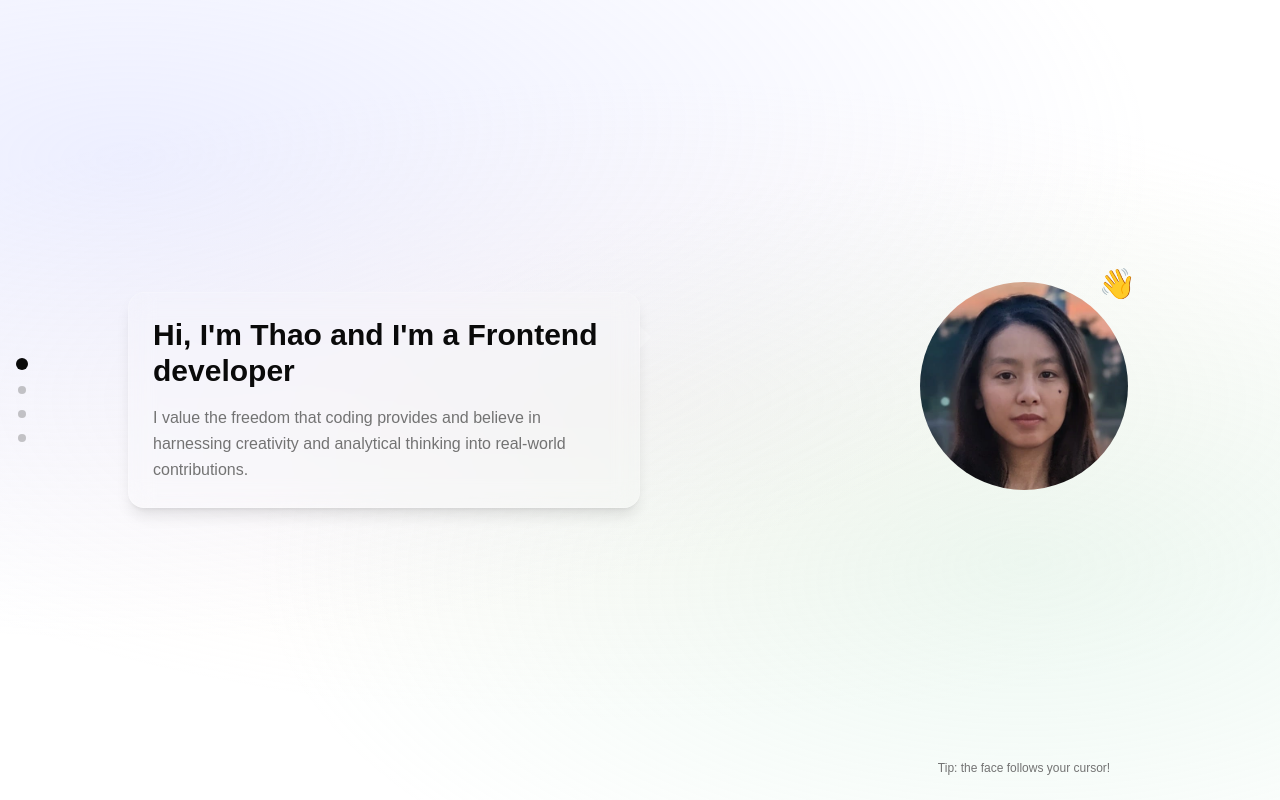
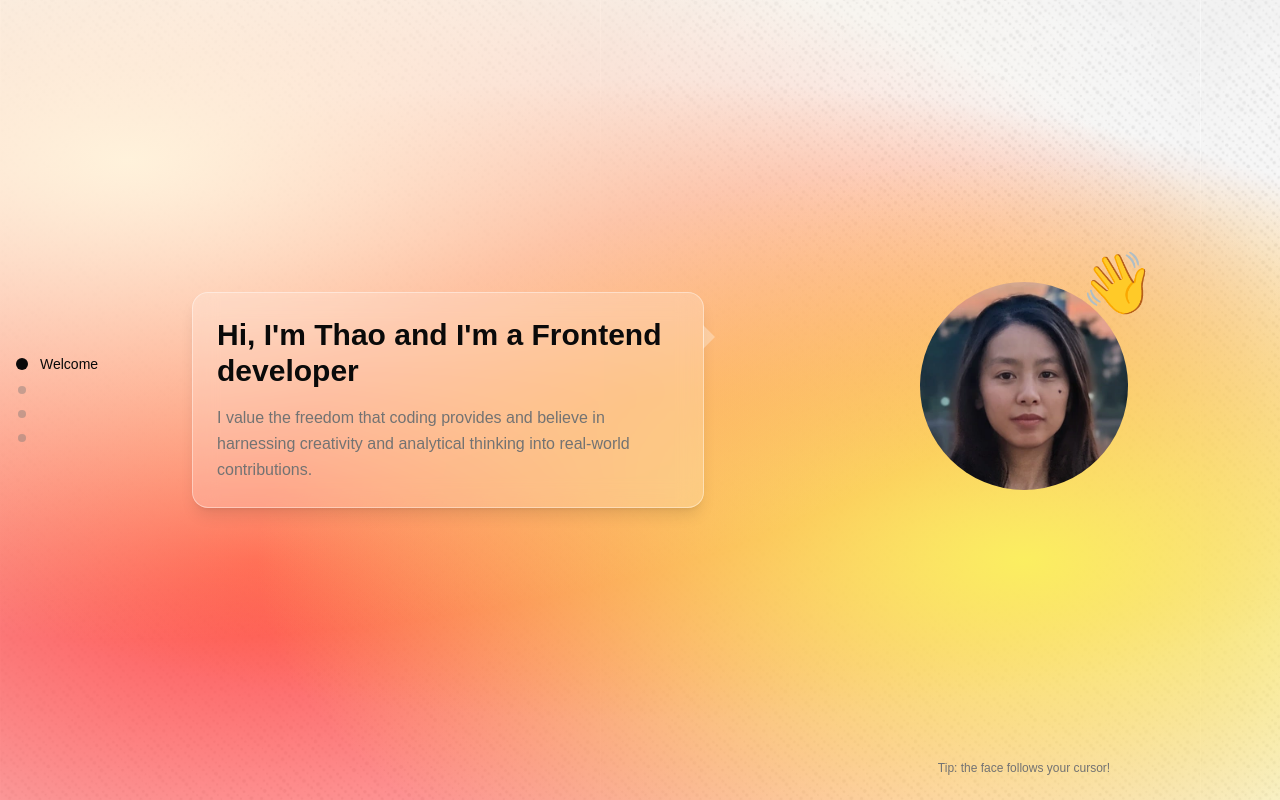
Before and after one commit to Thaotic-good/Thaotic-good.github.io, a React (Vite) app: page / in a window 1280 px wide. Built offline with nearby package versions, Linux system fonts and the light colour scheme.

Commit message:
feat: style improvments

```diff
--- a/src/App.tsx
+++ b/src/App.tsx
@@ -17,7 +17,7 @@ function AppLayout() {
         {/* ── Left column: scrollable content ── */}
         <main
             ref={scrollContainerRef}
-            className="flex-1 overflow-y-auto md:mr-[40%]"
+            className="flex-1 overflow-y-auto md:mr-[30%]"
         >
             <WelcomeSection />
             <WorkSection />
--- a/src/components/ui/GazeTracker.tsx
+++ b/src/components/ui/GazeTracker.tsx
@@ -61,7 +61,7 @@ export default function GazeTracker({
                   <motion.span
                     key={activeSection}
                     initial={{ opacity: 0, scale: 0.4, rotate: -20 }}
-                    animate={{ opacity: 1, scale: 1, rotate: 0 }}
+                    animate={{ opacity: 1, scale: 2, rotate: 0 }}
                     exit={{ opacity: 0, scale: 0.4, rotate: 20 }}
                     transition={{ type: "spring", stiffness: 300, damping: 20 }}
                     className={cn("absolute text-3xl pointer-events-none select-none", prop.position)}
--- a/src/components/ui/ScrollIndicator.tsx
+++ b/src/components/ui/ScrollIndicator.tsx
@@ -40,9 +40,9 @@ export default function ScrollIndicator() {
             {/* Label tooltip */}
             <span
               className={cn(
-                "absolute left-full ml-3 whitespace-nowrap text-xs font-medium",
-                "opacity-0 group-hover:opacity-100 transition-opacity",
-                isActive ? "text-foreground" : "text-muted-foreground"
+                "absolute opacity-0 left-full ml-3 whitespace-nowrap text-sm font-medium",
+                "lg:group-hover:opacity-100 transition-opacity",
+                isActive ? "text-foreground lg:opacity-100" : "text-muted-foreground group-hover:scale-110"
               )}
             >
               {label}
@@ -55,7 +55,7 @@ export default function ScrollIndicator() {
                 "block rounded-full transition-colors",
                 isActive
                   ? "w-3 h-3 bg-foreground"
-                  : "w-2 h-2 bg-muted-foreground/40 group-hover:bg-muted-foreground"
+                  : "w-2 h-2 bg-muted-foreground/40 group-hover:bg-muted-foreground group-hover:scale-130"
               )}
             />
           </button>
--- a/src/components/ui/SpeechBubble.tsx
+++ b/src/components/ui/SpeechBubble.tsx
@@ -11,7 +11,7 @@ interface SpeechBubbleProps {
 
 /**
  * Glassmorphism speech-bubble card that animates in when scrolled into view.
- * The CSS triangle points LEFT on desktop (toward the GazeTracker) and UP on mobile.
+ * The CSS triangle points LEFT on desktop (toward the GazeTracker) and DOWN on mobile.
  */
 export default function SpeechBubble({ children, className, delay = 0 }: SpeechBubbleProps) {
   const ref = useRef<HTMLDivElement>(null);
@@ -24,18 +24,18 @@ export default function SpeechBubble({ children, className, delay = 0 }: SpeechB
       animate={isInView ? { opacity: 1, y: 0 } : { opacity: 0, y: 40 }}
       transition={{ duration: 0.5, ease: "easeOut", delay }}
       className={cn(
-        "relative backdrop-blur-md bg-white/10 border border-white/20 rounded-2xl p-6 shadow-lg",
+        "relative backdrop-blur-md bg-white/20 border border-white/40 rounded-2xl p-6 shadow-lg",
         className
       )}
     >
-      {/* Pointer — points RIGHT on md+ (toward avatar), UP on mobile */}
+      {/* Pointer — points RIGHT on md+ (toward avatar), DOWN on mobile */}
       <div
         className={cn(
           "absolute",
-          // Mobile: centered top pointer
-          "left-1/2 -top-3 -translate-x-1/2 border-l-[12px] border-r-[12px] border-b-[12px] border-l-transparent border-r-transparent border-b-white/20",
+          // Mobile: centered bottom pointer
+          "left-1/2 -bottom-3 -translate-x-1/2 border-l-[12px] border-r-[12px] border-t-[12px] border-l-transparent border-r-transparent border-t-white/30",
           // Desktop: right-side pointer
-          "md:left-auto md:right-0 md:top-8 md:translate-x-full md:translate-y-0 md:border-r-0 md:border-l-[12px] md:border-t-[12px] md:border-b-[12px] md:border-t-transparent md:border-b-transparent md:border-l-white/20"
+          "md:bottom-auto md:left-auto md:right-0 md:top-8 md:translate-x-full md:translate-y-0 md:border-r-0 md:border-l-[12px] md:border-t-[12px] md:border-b-[12px] md:border-t-transparent md:border-b-transparent md:border-l-white/30"
         )}
       />
       {children}
--- a/src/index.css
+++ b/src/index.css
@@ -124,9 +124,13 @@
     inset: 0;
     z-index: -1;
     background:
-      radial-gradient(ellipse 80% 60% at 10% 20%, oklch(0.85 0.08 280 / 30%), transparent),
-      radial-gradient(ellipse 60% 50% at 80% 70%, oklch(0.88 0.06 160 / 25%), transparent),
-      radial-gradient(ellipse 70% 40% at 50% 50%, oklch(0.92 0.04 60 / 20%), transparent);
+      radial-gradient(ellipse 80% 60% at 10% 20%, oklch(0.965 0.033 81.99), transparent),
+      radial-gradient(ellipse 60% 50% at 80% 70%, oklch(0.934 0.16 104.086), transparent),
+      radial-gradient(ellipse 70% 40% at 50% 50%, oklch(0.71 0.192 43.902), transparent),
+      radial-gradient(ellipse 90% 80% at 20% 70%, oklch(0.673 0.215 25.04), transparent),
+      url('@/assets/cleaned.webp');
+    background-size: auto, auto, auto, auto, 600px 600px;
+    background-repeat: no-repeat, no-repeat, no-repeat, no-repeat, repeat;
     pointer-events: none;
   }
   html {
```
Also changed, not shown: src/assets/cleaned.webp (added).
